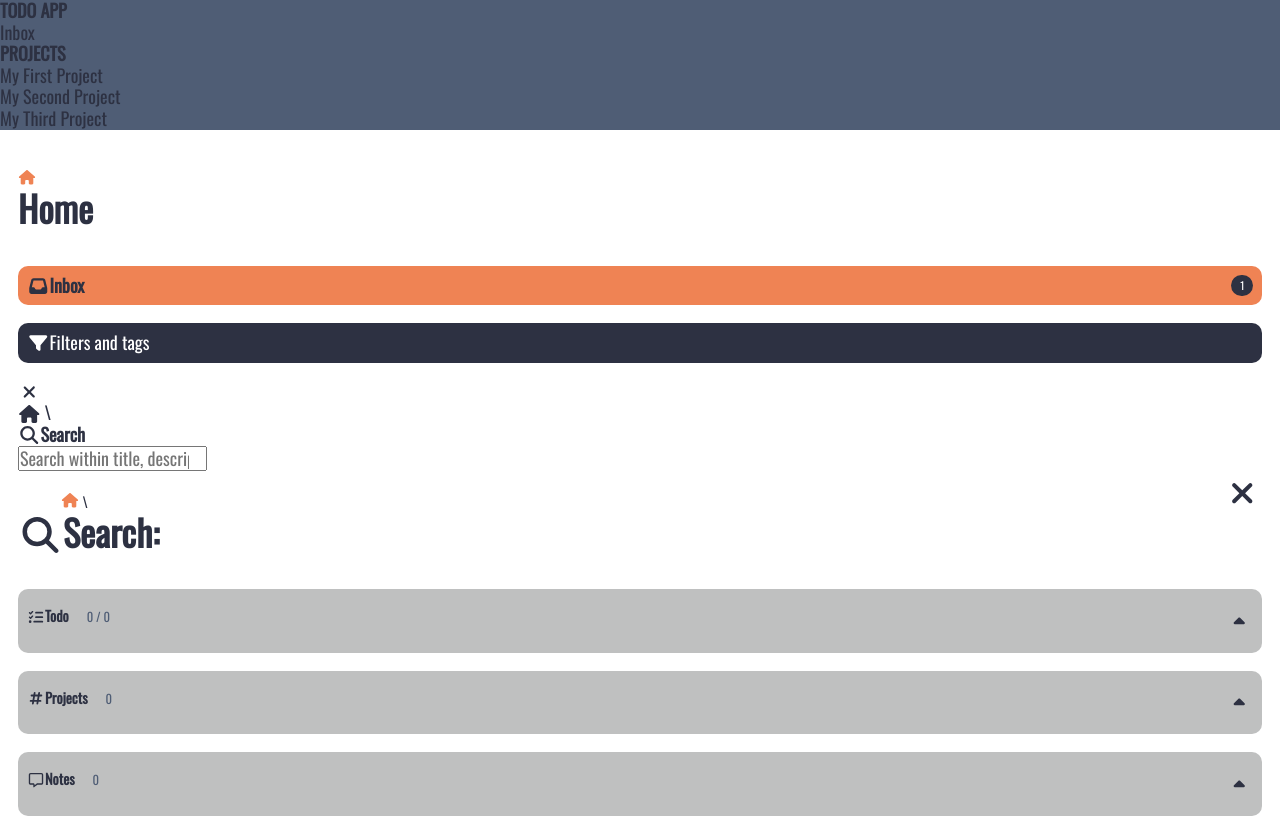
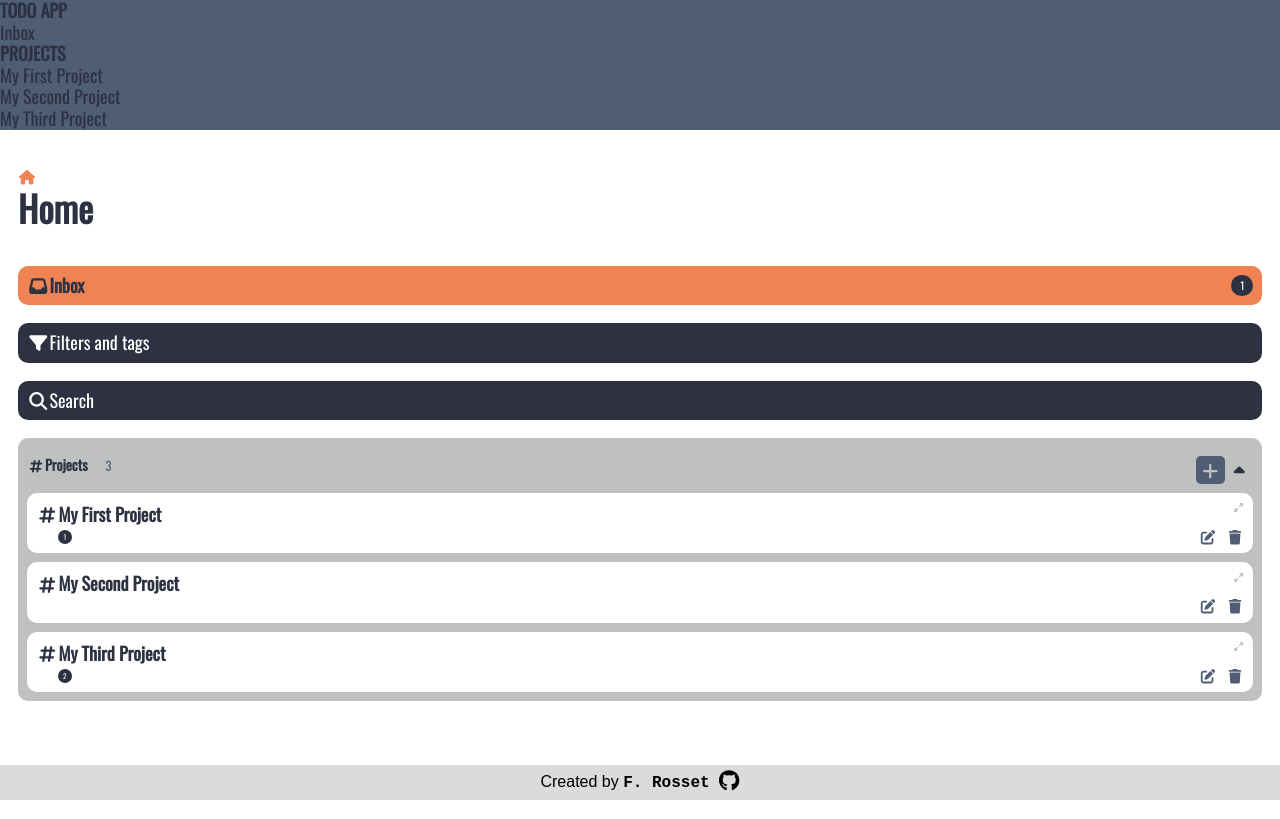
Before and after one commit to frarosset/todo-list, a website built with webpack: page src/index.html in a window 1280 px wide. Shown: the top 819 px of the page. Built offline with nearby package versions, Linux system fonts and the light colour scheme; what pubsub-js, webfontloader would draw is missing.

Commit message:
Add searchDomMiniNavComponent module
The searchDomMiniNavComponent module defines a class which can be
used to display a button to display a complete searchDomComponent
div.

The homeDomComponent instance has been modified to display this
instead of the full searchDomComponent div.

```diff
--- a/src/index.css
+++ b/src/index.css
@@ -481,6 +481,7 @@ body > main {
 .todo-mini-div,
 .note-mini-div,
 .filters-and-tags-mini-nav-div,
+.search-mini-nav-div,
 .results-mini-nav-div {
   padding: var(--base-mini-padding);
   border-radius: var(--base-mini-radius);
@@ -512,7 +513,8 @@ body > main {
 
 .project-mini-nav-div,
 .results-mini-nav-div,
-.filters-and-tags-mini-nav-div {
+.filters-and-tags-mini-nav-div,
+.search-mini-nav-div {
   grid-template-areas: "title";
   grid-template-columns: 1fr;
   cursor: pointer;
@@ -559,7 +561,8 @@ body > main {
 .todo-mini-div__title-h2,
 .note-mini-div__title-h2,
 .results-mini-nav-div__title-h2,
-.filters-and-tags-mini-nav-div__title-h2 {
+.filters-and-tags-mini-nav-div__title-h2,
+.search-mini-nav-div__title-h2 {
   grid-area: title;
   font-size: var(--base-mini-title-fontsize);
   align-self: center;
@@ -631,7 +634,8 @@ body > main {
 
 .home-div__content .project-mini-nav-div,
 .home-div__content .results-mini-nav-div,
-.home-div__content .filters-and-tags-mini-nav-div {
+.home-div__content .filters-and-tags-mini-nav-div,
+.home-div__content .search-mini-nav-div {
   padding-left: var(
     --base-list-padding-sides
   ); /* to align with .project-list-div */
@@ -649,12 +653,14 @@ body > main {
   background-color: var(--home-project-mini-nav-bg-color);
 }
 
-.home-div__content .filters-and-tags-mini-nav-div {
+.home-div__content .filters-and-tags-mini-nav-div,
+.home-div__content .search-mini-nav-div {
   color: var(--home-filters-and-tags-mini-nav-color);
   background-color: var(--home-filters-and-tags-mini-nav-bg-color);
 }
 
-.filters-and-tags-mini-nav-div__title-h2 {
+.filters-and-tags-mini-nav-div__title-h2,
+.search-mini-nav-div__title-h2 {
   font-weight: normal;
 }
 
--- a/src/js-modules/dom/domMiniComponentMixin.js
+++ b/src/js-modules/dom/domMiniComponentMixin.js
@@ -17,6 +17,7 @@ const pubsubLabel = {
   N: "NOTE",
   F: "FILTERS AND TAGS",
   R: "RESULTS",
+  S: "SEARCH",
 };
 
 export default function domMiniComponentMixin(targetClass, forNav = false) {
--- a/src/js-modules/dom/homeDomComponent.js
+++ b/src/js-modules/dom/homeDomComponent.js
@@ -8,7 +8,7 @@ import { projectListDomComponent } from "./fixCircularDependenciesInDomComponent
 import filtersAndTagsComponent from "../logic/filtersAndTagsComponent.js";
 import filtersAndTagsDomMiniNavComponent from "./filtersAndTagsDomMiniNavComponent.js";
 import searchComponent from "../logic/searchComponent.js";
-import searchDomComponent from "./searchDomComponent.js";
+import searchDomMiniNavComponent from "./searchDomMiniNavComponent.js";
 
 import { uiIcons } from "./uiIcons.js";
 
@@ -65,12 +65,12 @@ export default class homeDomComponent {
     );
 
     const search = new searchComponent({}, root);
-    const searchDom = new searchDomComponent(search);
+    const searchDomMiniNav = new searchDomMiniNavComponent(search);
 
     contentDiv.append(
       inboxDom.div,
       filtersAndTagsDomMiniNav.div,
-      searchDom.div,
+      searchDomMiniNav.div,
       projectListDom.div
     );
 
--- a/src/js-modules/dom/mainDomComponent.js
+++ b/src/js-modules/dom/mainDomComponent.js
@@ -4,6 +4,7 @@ import { noteDomComponent } from "./fixCircularDependenciesInDomComponents.js";
 import resultsDomComponent from "./resultsDomComponent.js";
 import resultsComponent from "../logic/resultsComponent.js";
 import filtersAndTagsDomComponent from "./filtersAndTagsDomComponent.js";
+import searchDomComponent from "./searchDomComponent.js";
 import homeDomComponent from "./homeDomComponent.js";
 import { resetContent } from "../../js-utilities/commonDomUtilities.js";
 import PubSub from "pubsub-js";
@@ -37,6 +38,10 @@ export default class mainDomComponent {
     PubSub.subscribe("RENDER FILTERS AND TAGS", (msg, obj) => {
       console.log(msg);
       this.renderFiltersAndTags(obj);
+    });
+    PubSub.subscribe("RENDER SEARCH", (msg, obj) => {
+      console.log(msg);
+      this.renderSearch(obj);
     });
   }
 
@@ -85,6 +90,12 @@ export default class mainDomComponent {
     this.main.append(filtersAndTagsDomObj.div);
   }
 
+  renderSearch(searchObj) {
+    this.#clearMainContent();
+    const searchDomObj = new searchDomComponent(searchObj);
+    this.main.append(searchDomObj.div);
+  }
+
   renderHome() {
     this.#clearMainContent();
     const homeDomObj = new homeDomComponent(this.root);
@@ -109,6 +120,9 @@ export default class mainDomComponent {
       case "F":
         this.renderFiltersAndTags(obj);
         break;
+      case "S":
+        this.renderSearch(obj);
+        break;
       default:
     }
   }
--- /dev/null
+++ b/src/js-modules/dom/searchDomMiniNavComponent.js
@@ -0,0 +1,15 @@
+import searchDomComponent from "./searchDomComponent.js";
+import { domMiniComponentMixin } from "./fixCircularDependenciesInDomComponents.js";
+
+//  Differently from searchDomComponent, this is not editable via UI and shows only the title
+
+export default class searchDomMiniNavComponent extends searchDomComponent {
+  static blockName = "search-mini-nav-div";
+
+  constructor(obj, showPath = false) {
+    super(obj, showPath);
+    console.log(obj);
+  }
+}
+
+domMiniComponentMixin(searchDomMiniNavComponent, true); // for nav
```
